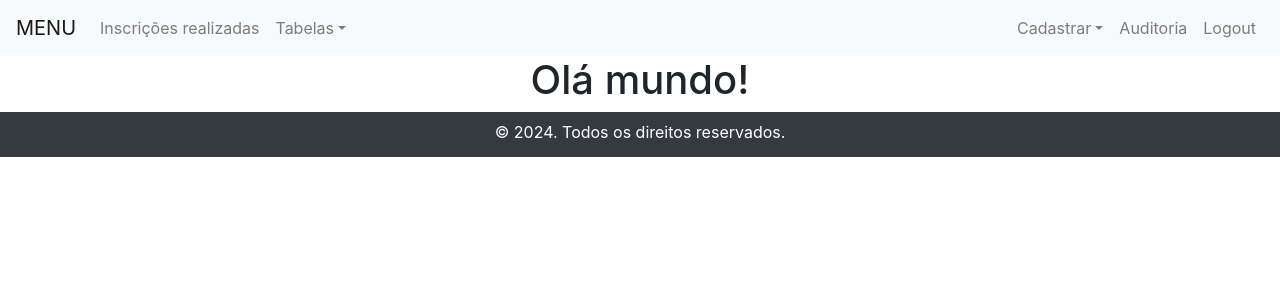
After one commit to vitoroliveirasilva/py.BrasifTreinamentos, a Flask app: template TREINAMENTO/templates/index.html in a window 1280 px wide. The commit adds this page. Shown: the top 300 px of the page. Run offline with Flask 3, Linux system fonts and the light colour scheme; the template is opened without the code that fills it, so the values that code supplies are empty; some libraries are stand-ins or nearby versions.

Commit message:
FEAT - Adicionando menu provisório

```diff
--- a/TREINAMENTO/routes/__init__.py
+++ b/TREINAMENTO/routes/__init__.py
@@ -1,3 +1,4 @@
+from .menu_routes import menu_bp
 from .autenticacao.autenticacao_routes import autenticacao_bp
 from .colaborador.cadastro_colaborador_routes import colaborador_bp
 from .empresa.cadastro_empresa_routes import empresa_bp
@@ -9,6 +10,7 @@ from .tipo.cadastro_tipo_routes import tipo_bp
 from .treinamento.cadastro_treinamento_routes import treinamento_bp
 
 def register_blueprint(app):
+    app.register_blueprint(menu_bp)
     app.register_blueprint(autenticacao_bp)
     app.register_blueprint(colaborador_bp)
     app.register_blueprint(empresa_bp)
--- a/TREINAMENTO/routes/autenticacao/autenticacao_routes.py
+++ b/TREINAMENTO/routes/autenticacao/autenticacao_routes.py
@@ -46,7 +46,7 @@ def get_token():
 
         # Faz login do usuário
         login_user(user)
-        return redirect(url_for("empresa.cadastro_empresa"))
+        return redirect(url_for("menu.menu"))
     else:
         error = result.get("error")
         error_description = result.get("error_description")
--- a/TREINAMENTO/templates/base.html
+++ b/TREINAMENTO/templates/base.html
@@ -21,7 +21,7 @@
             <div class="collapse navbar-collapse" id="navbarNavDropdown">
                 <ul class="navbar-nav mr-auto">
                     <li class="nav-item dropdown">
-                        <a class="nav-link" href="#" role="button" data-toggle="" aria-haspopup="true">Inscrições realizadas</a>
+                        <a class="nav-link" href="/cadastro/inscricao" role="button" data-toggle="" aria-haspopup="true">Inscrições realizadas</a>
                     </li>
                     <li class="nav-item dropdown">
                         <a class="nav-link dropdown-toggle" id="navbarDropdown" role="button" data-toggle="dropdown"
@@ -44,7 +44,7 @@
                         <div class="dropdown-menu dropdown-menu-right" aria-labelledby="navbarDropdown">
                             <a class="dropdown-item" href="/cadastro/colaborador">Colaborador</a>
                             <a class="dropdown-item" href="/cadastro/login">Login</a>
-                            <a class="dropdown-item" href="#">Responsável</a>
+                            <a class="dropdown-item" href="/editar/responsavel/">Responsável</a>
                             <a class="dropdown-item" href="/cadastro/treinamento">Treinamento</a>
                             <a class="dropdown-item" href="/cadastro/marca">Marca</a>
                             <a class="dropdown-item" href="/cadastro/tipo">Tipo</a>
--- /dev/null
+++ b/TREINAMENTO/templates/index.html
@@ -0,0 +1,9 @@
+{% extends "base.html" %}
+
+{% set title = "MENU - Olá mundo!" %}
+
+{% block content %}
+<div class="container-home">
+    <h1 class="text-center">Olá mundo!</h1>
+</div>
+{% endblock %}
```
Also changed, not shown: TREINAMENTO/routes/menu_routes.py (added, +10 -0 lines).
